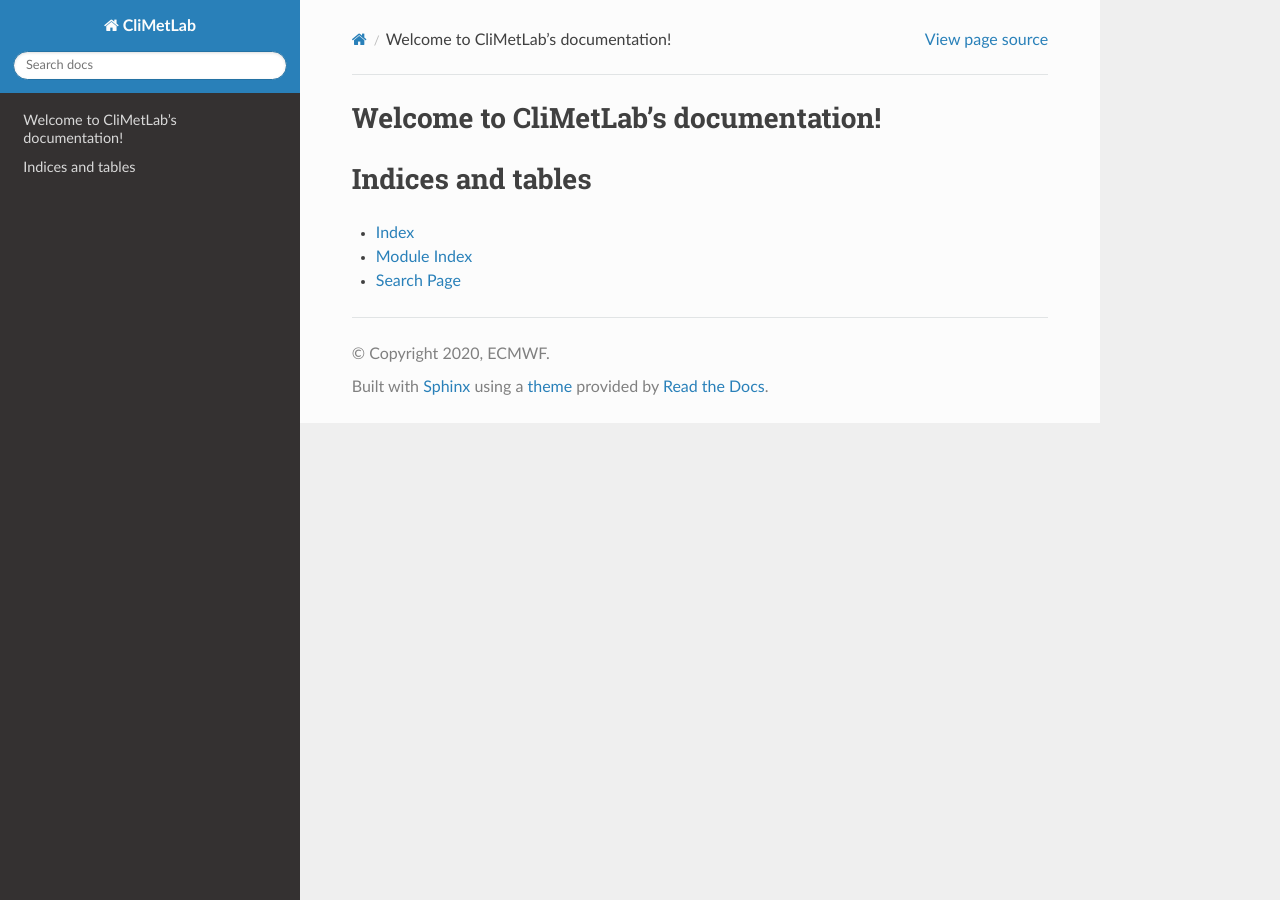
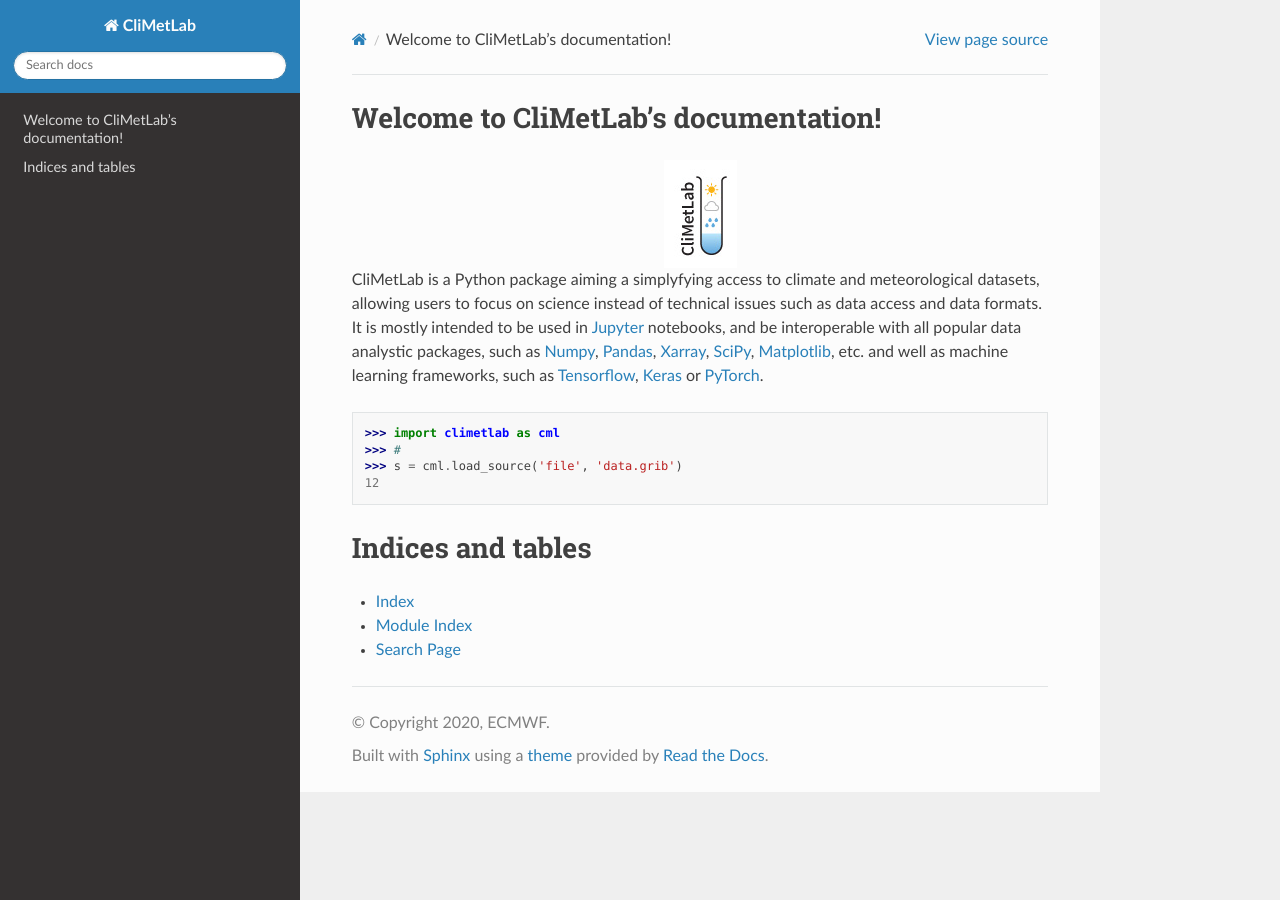
Before and after one commit to ecmwf/climetlab, a Sphinx documentation site: the page built from docs/source/index.rst, in a window 1280 px wide. Built offline with Sphinx 7.4.7 and the Read the Docs theme 2.0.0, drawn with Linux system fonts in a browser that asks for light colours.

Commit message:
First commits

```diff
--- a/docs/source/index.rst
+++ b/docs/source/index.rst
@@ -5,6 +5,19 @@
 
 Welcome to CliMetLab's documentation!
 =====================================
+
+.. image:: logo.png
+   :align: center
+
+CliMetLab is a Python package aiming a simplyfying access to climate and meteorological datasets, allowing users to focus on science instead of
+technical issues such as data access and data formats. It is mostly intended to be used in Jupyter_ notebooks, and be interoperable with all popular
+data analystic packages, such as Numpy_, Pandas_, Xarray_, SciPy_, Matplotlib_, etc. and well as machine learning frameworks, such as Tensorflow_, Keras_ or PyTorch_.
+
+
+>>> import climetlab as cml
+>>> #
+>>> s = cml.load_source('file', 'data.grib')
+12
 
 .. toctree::
    :maxdepth: 2
@@ -18,3 +31,13 @@ Indices and tables
 * :ref:`genindex`
 * :ref:`modindex`
 * :ref:`search`
+
+.. _Jupyter: https://jupyter.org
+.. _Numpy: https://numpy.org
+.. _Matplotlib: https://matplotlib.org
+.. _Pandas: https://pandas.pydata.org
+.. _Xarray: http://xarray.pydata.org
+.. _SciPy: https://www.scipy.org
+.. _Tensorflow: https://www.tensorflow.org
+.. _Keras: https://keras.io
+.. _PyTorch: https://pytorch.org
```
Also changed, not shown: docs/source/logo.png (added).
